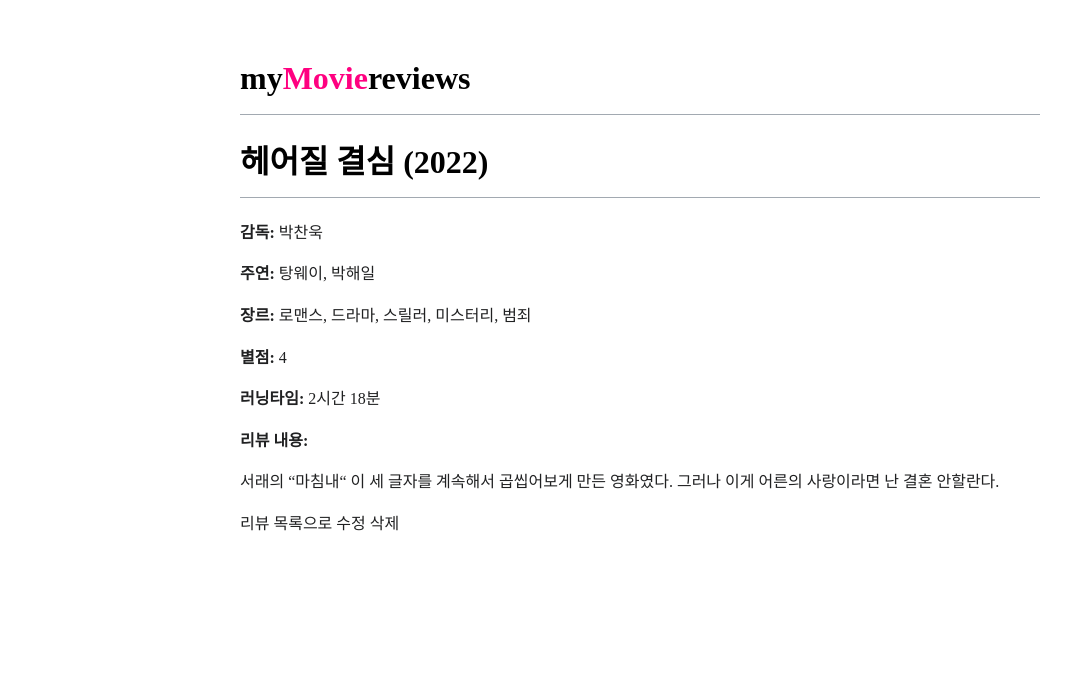
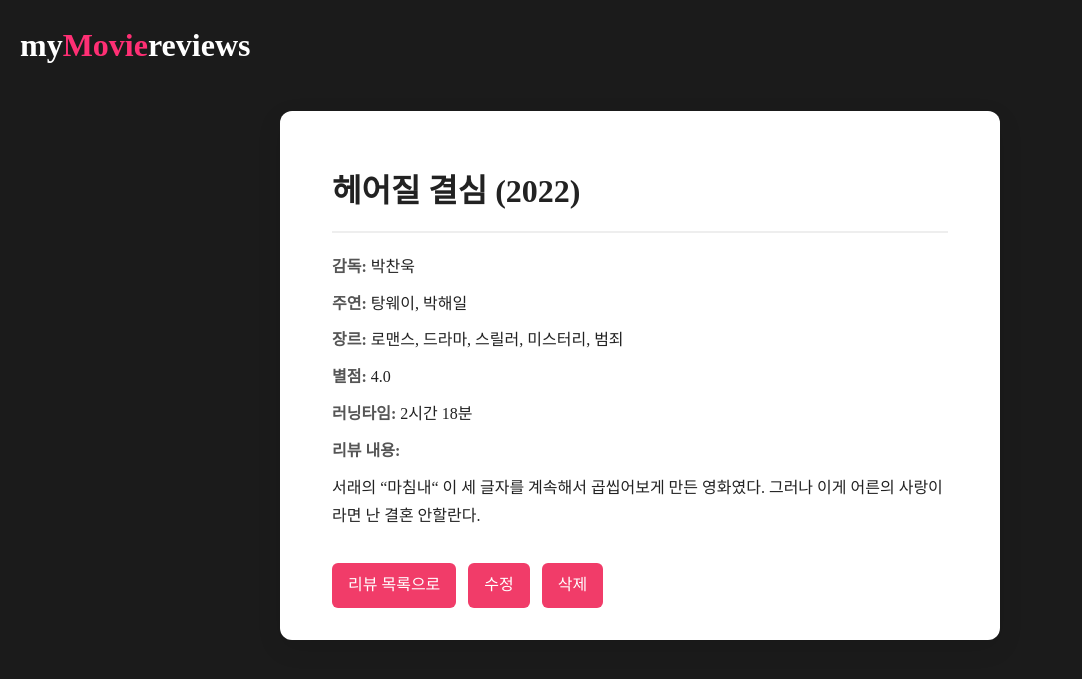
Before and after one commit to Pirogramming-23/Kim-Yoori, a Django app: page /reviews/1/ in a window 1280 px wide. Shown: the top 679 px of the page, without its empty margins (0-1082 px from the left). Run offline with Django 3.2, Linux system fonts and the light colour scheme; data comes from the database, SQL or seed files in the repository.

Commit message:
css 추가

```diff
--- a/myMovieReviews/reviews/forms.py
+++ b/myMovieReviews/reviews/forms.py
@@ -6,5 +6,7 @@ class ReviewForm(forms.ModelForm):
         model = Review
         fields = '__all__'
         widgets = {
-            'genre' : forms.CheckboxSelectMultiple()
+            'genre': forms.CheckboxSelectMultiple(attrs={'class': 'checkbox-group'}),
+            'rating': forms.Select(attrs={'class': 'short-select'}),
+            'running_time': forms.NumberInput(attrs={'class': 'short-input'}),
         }
--- a/myMovieReviews/reviews/models.py
+++ b/myMovieReviews/reviews/models.py
@@ -1,6 +1,10 @@
 from django.db import models
 
 # Create your models here.
+RATING_CHOICES = [
+    (x / 2, f'{x/2} 점') for x in range(2, 11)
+]
+
 class Genre(models.Model):
     name = models.CharField(max_length=50)
 
@@ -13,6 +17,6 @@ class Review(models.Model):
     director = models.CharField(max_length=100)
     actors = models.CharField(max_length=200)
     genre = models.ManyToManyField(Genre)
-    rating = models.IntegerField()
+    rating = models.FloatField(choices=RATING_CHOICES)
     running_time = models.IntegerField(help_text="단위: 분")
     content = models.TextField()
--- a/myMovieReviews/reviews/static/reviews/style.css
+++ b/myMovieReviews/reviews/static/reviews/style.css
@@ -1,69 +1,234 @@
-/* 기본 설정 */
-body {
-    background-color: #ffffff;
-    color: #202122;
-    line-height: 1.6;
-    max-width: 800px;
-    margin: 0 auto;
-    padding: 2em;
+*{
+    margin: 0;
+    padding: 0;
+    box-sizing: border-box;
 }
 
-/* 제목 스타일 */
-h1, h2, h3 {
-    color: #000000;
-    border-bottom: 1px solid #a2a9b1;
-    padding-bottom: 0.3em;
+body {
+    background-color: #1b1b1b;
+    color: #ffffff;
+    line-height: 1.6;
+}
+
+.header {
+    display: flex;
+    justify-content: space-between;
+    align-items: center;
+    margin: 20px;
+}
+
+.header a {
+    font-size: 0.95rem;
+    color: #fffefe;
+    font-weight: bold;
+}
+
+h1{
+    font-size: 2rem;
+    margin: 20px;
 }
 
 span{
-    color: rgb(255, 0, 128);
+    color: rgb(255, 47, 116);
 }
-/* 링크 스타일 */
-a {
-    all: unset;
+
+h1 a{
+    text-decoration: none;
     color: inherit;
 }
 
-a:hover {
-    color: #0b0080;
+a{
+    text-decoration: none;
+    color: inherit;
 }
 
-/* 리스트 스타일 */
-ul {
-    padding-left: 1.2em;
+
+.container{
+    width: 100%;
+    padding: 20px 60px ;
 }
 
-li {
+ul{
+    display: flex;
+    flex-wrap: wrap;
+    justify-content: flex-start;
     list-style: none;
-    margin-bottom: 0.5em;
+    gap: 20px;
+    padding: 0;
+    margin: 20px;
 }
 
-/* 버튼 (예: 삭제 버튼) */
-button {
-    background-color: #d33;
-    color: #fff;
-    border: none;
-    padding: 6px 10px;
-    font-size: 0.9em;
-    border-radius: 3px;
-    cursor: pointer;
+ul li {
+    width: 400px;
+    background-color: white;
+    padding: 16px;
+    margin-bottom: 12px;
+    border-radius: 8px;
+    box-shadow: 0 2px 4px rgba(0,0,0,0.15);
+    transition: transform 0.2s ease, box-shadow 0.2s ease;
 }
 
-button:hover {
-    background-color: #a00;
+ul li:hover{
+    transform: translateY(-4px);
+    box-shadow: 0 6px 10px rgba(0,0,0,0.25);
 }
 
-/* 폼 요소 */
-form {
-    display: flex;
-    flex-direction: column;
-    gap: 1em;
+ul li a {
+    color: #222;
 }
 
-input, textarea, select {
-    padding: 0.5em;
-    font-size: 1em;
+ul li a strong {
+    font-size: 1.2rem;
+    font-weight: bold;
+}
+
+.detail-container {
+    color: #222;
+    max-width: 720px;
+    margin: 40px auto;
+    padding: 32px;
+    background-color: white;
+    border-radius: 12px;
+    box-shadow: 0 8px 24px rgba(0, 0, 0, 0.1);
+    line-height: 1.8;
+}
+
+.detail-container h1 {
+    font-size: 2rem;
+    margin-bottom: 20px;
+    border-bottom: 2px solid #eee;
+    padding-bottom: 10px;
+}
+
+.detail-container p {
+    padding: 0 20px;
+    margin: 8px 0;
+    font-size: 1rem;
+}
+
+.detail-container p strong {
+    display: inline;
+    font-weight: bold;
+    color: #555;
+}
+
+.detail-buttons {
+    margin-top: 32px;
+    display: flex;
+    gap: 12px;
+    padding: 0 20px;
+}
+
+.detail-buttons a {
+    padding: 8px 16px;
+    background-color: #f13c69;
+    color: white;
+    text-decoration: none;
+    border-radius: 6px;
+    transition: background-color 0.3s;
+}
+
+.detail-buttons a:hover {
+    background-color: #c72c53;
+}
+
+.form-container {
+    max-width: 600px;
+    margin: 40px auto;
+    padding: 30px;
+    background-color: white;
+    border-radius: 10px;
+    box-shadow: 0 6px 20px rgba(0, 0, 0, 0.1);
+}
+
+.form-container h1 {
+    margin-bottom: 20px;
+    font-size: 1.8rem;
+    color: #333;
+    text-align: center;
+}
+
+form p {
+    margin-bottom: 16px;
+}
+
+form label {
+    display: block;
+    margin-bottom: 6px;
+    font-weight: bold;
+    color: #444;
+}
+
+form input[type="text"],
+form input[type="number"],
+form textarea,
+form select {
+    width: 100%;
+    padding: 10px;
+    font-size: 0.95rem;
     border: 1px solid #ccc;
-    width: 100%;
-    max-width: 500px;
+    border-radius: 6px;
+    background-color: #fafafa;
 }
+
+form textarea {
+    resize: vertical;
+    min-height: 100px;
+    font-family: 'Noto Sans KR', sans-serif;
+    font-size: 0.95rem;
+}
+
+.form-buttons {
+    display: flex;
+    justify-content: flex-end;
+    gap: 10px;
+    margin-top: 24px;
+}
+
+.form-buttons button,
+.form-buttons a {
+    padding: 10px 20px;
+    border: none;
+    border-radius: 6px;
+    background-color: rgb(251, 26, 101);
+    color: white;
+    font-weight: bold;
+    cursor: pointer;
+    text-decoration: none;
+    text-align: center;
+}
+
+.form-buttons a {
+    background-color: #aaa;
+}
+
+.form-buttons button:hover {
+    background-color: rgb(220, 20, 85);
+}
+
+.form-buttons a:hover {
+    background-color: #888;
+}
+
+/* 장르 체크박스 영역 가로 정렬 */
+form .checkbox-group {
+    display: grid;
+    grid-template-columns: repeat(4, 1fr);
+    gap: 6px 12px;
+    margin-bottom: 16px;
+}
+
+.checkbox-group label {
+    display: flex;
+    align-items: center;
+    gap: 4px;
+    font-weight: normal;
+    font-size: 0.95rem;
+    color: #333;
+    white-space: nowrap;
+}
+
+input[type="number"],
+select {
+    width: 140px !important;
+}
--- a/myMovieReviews/reviews/templates/reviews/review_detail.html
+++ b/myMovieReviews/reviews/templates/reviews/review_detail.html
@@ -4,12 +4,13 @@
     {% load static %}
     <meta charset="UTF-8">
     <meta name="viewport" content="width=device-width, initial-scale=1.0">
-    <title>{{review.tittle}}</title>
+    <title>review detail</title>
     <link rel="stylesheet" href="{% static 'reviews/style.css' %}">
 </head>
 <body>
     <h1><a href="{% url 'review_list' %}">my<span>Movie</span>reviews</a></h1>
 
+    <div class="detail-container">
         <h1>{{ review.title }} ({{ review.release_year }}) </h1>
         <p><strong>감독:</strong> {{review.director}} </p>
         <p><strong>주연:</strong> {{review.actors}} </p>
@@ -23,8 +24,11 @@
         <p><strong>리뷰 내용:</strong></p>
         <p>{{ review.content }}</p>
 
+    <div class="detail-buttons">
         <a href="{% url 'review_list' %}"> 리뷰 목록으로 </a>
         <a href="{% url 'review_edit' review.pk %}">수정</a>
         <a href="{% url 'review_delete' review.pk %}">삭제</a>
+    </div>
+</div>
 </body>
 </html>
--- a/myMovieReviews/reviews/views.py
+++ b/myMovieReviews/reviews/views.py
@@ -18,7 +18,7 @@ def review_create(request):
             review = form.save(commit=False)
             review.save()
             form.save_m2m()
-            return redirect('review_detail', pk=review.pk)
+            return redirect('review_list')
     else:
         form = ReviewForm()
     return render(request, 'reviews/review_form.html', {'form' : form})
```
Also changed, not shown: myMovieReviews/reviews/templates/reviews/review_form.html (+12 -8 lines), myMovieReviews/reviews/templates/reviews/review_list.html (+11 -5 lines), myMovieReviews/db.sqlite3, myMovieReviews/reviews/migrations/0004_alter_review_rating.py (added). Lines whose indentation alone changed are shown as unchanged.
